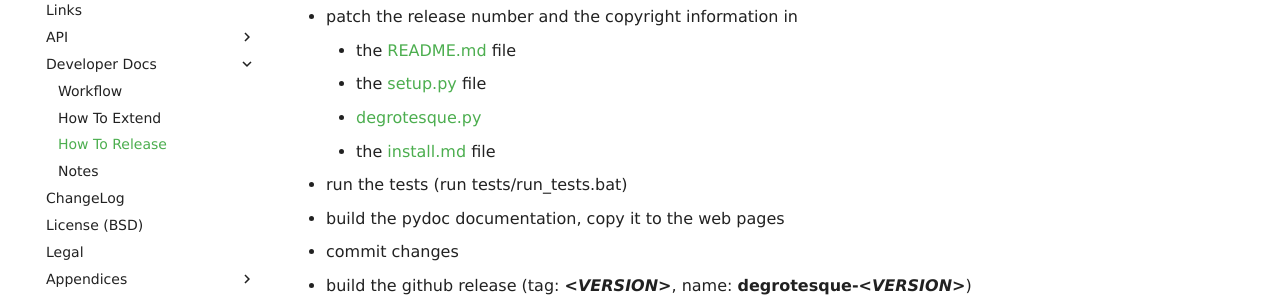
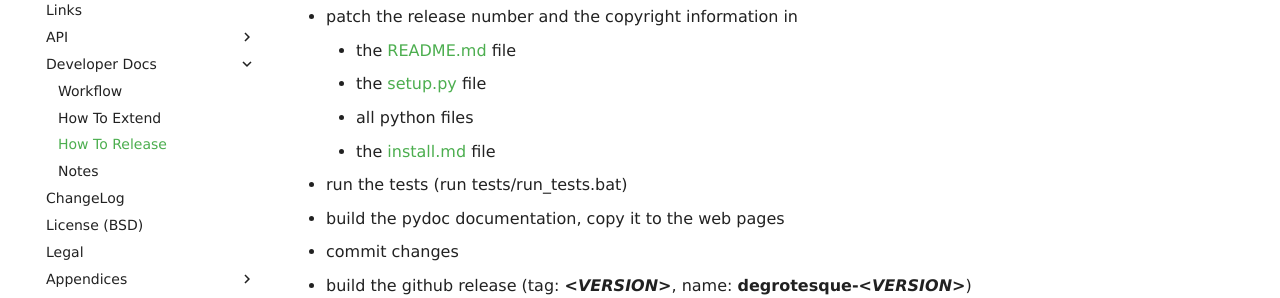
Before and after one commit to dkrajzew/degrotesque, an MkDocs documentation site: the page built from docs/release.md, in a window 1280 px wide. Shown: the part 179-477 px from the top of the page. Built offline with MkDocs 1.6.1 and Material for MkDocs 9.7.7, drawn with Linux system fonts in a browser that asks for light colours; comment, search, counter and statistics services are not loaded.

```diff
--- a/docs/release.md
+++ b/docs/release.md
@@ -5,8 +5,8 @@ Release Steps
 * patch the release number and the copyright information in
     * the [README.md](https://github.com/dkrajzew/degrotesque/blob/master/README.md) file
     * the [setup.py](https://github.com/dkrajzew/degrotesque/blob/master/setup.py) file
-    * [degrotesque.py](https://github.com/dkrajzew/degrotesque/blob/master/degrotesque.py)
-    * the [install.md](https://github.com/dkrajzew/degrotesque/blob/master/docs/mkdocs/install.md) file
+    * all python files
+    * the [install.md](https://github.com/dkrajzew/degrotesque/blob/master/docs/install.md) file
 * run the tests (run tests/run_tests.bat)
 * build the pydoc documentation, copy it to the web pages
 * commit changes
--- a/mkdocs.yml
+++ b/mkdocs.yml
@@ -26,6 +26,7 @@ nav:
     - Installation: install.md
     - Usage:
         - Command Line: cmd.md
+        - Use Cases: use_cases.md
         - Embedded: embed.md
     - Links: links.md
     - API:
--- a/mkdocs4readthedocs.yml
+++ b/mkdocs4readthedocs.yml
@@ -16,6 +16,7 @@ theme:
 nav:
     - Home: index.md
     - Installation: install.md
+    - Use Cases: use_cases.md
     - Command Line Usage: cmd.md
     - Embedded Usage: embed.md
     - Links: links.md
```
Also changed, not shown: docs/index.md (+1 -1 lines).
